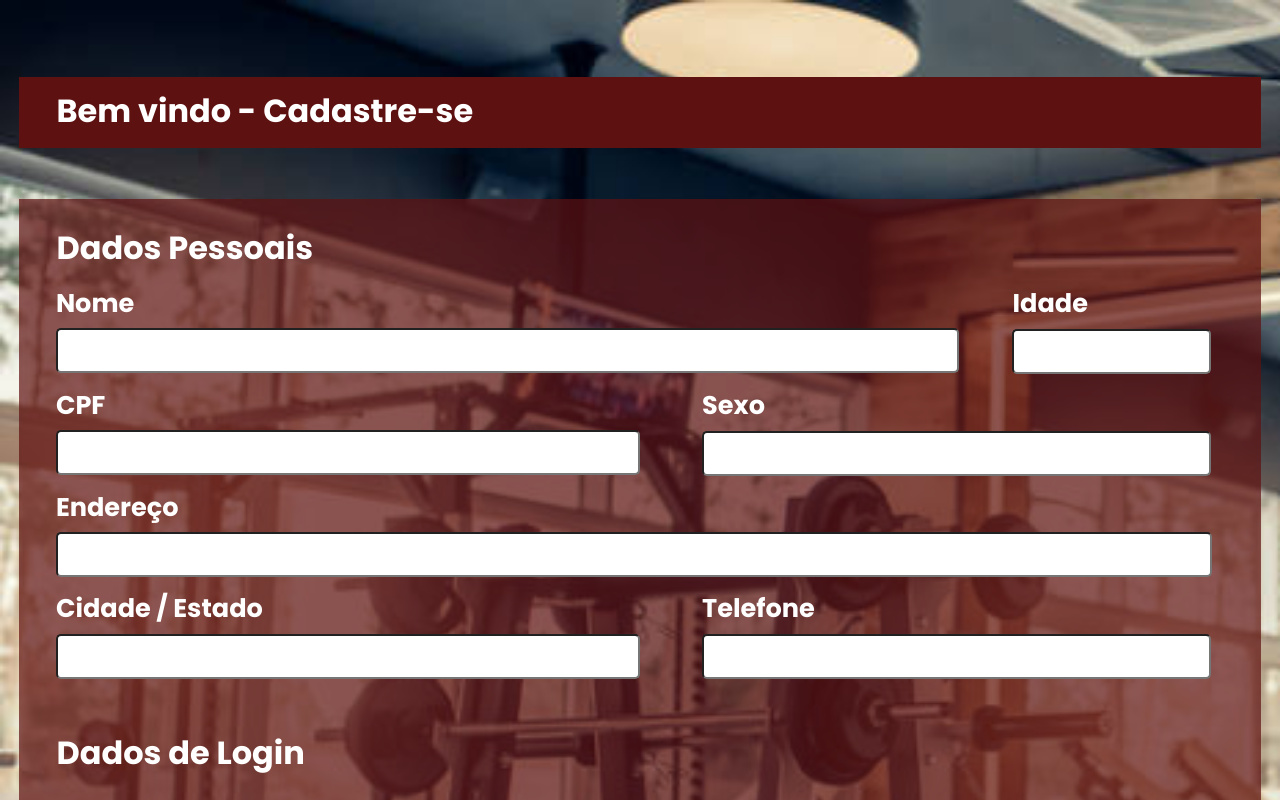
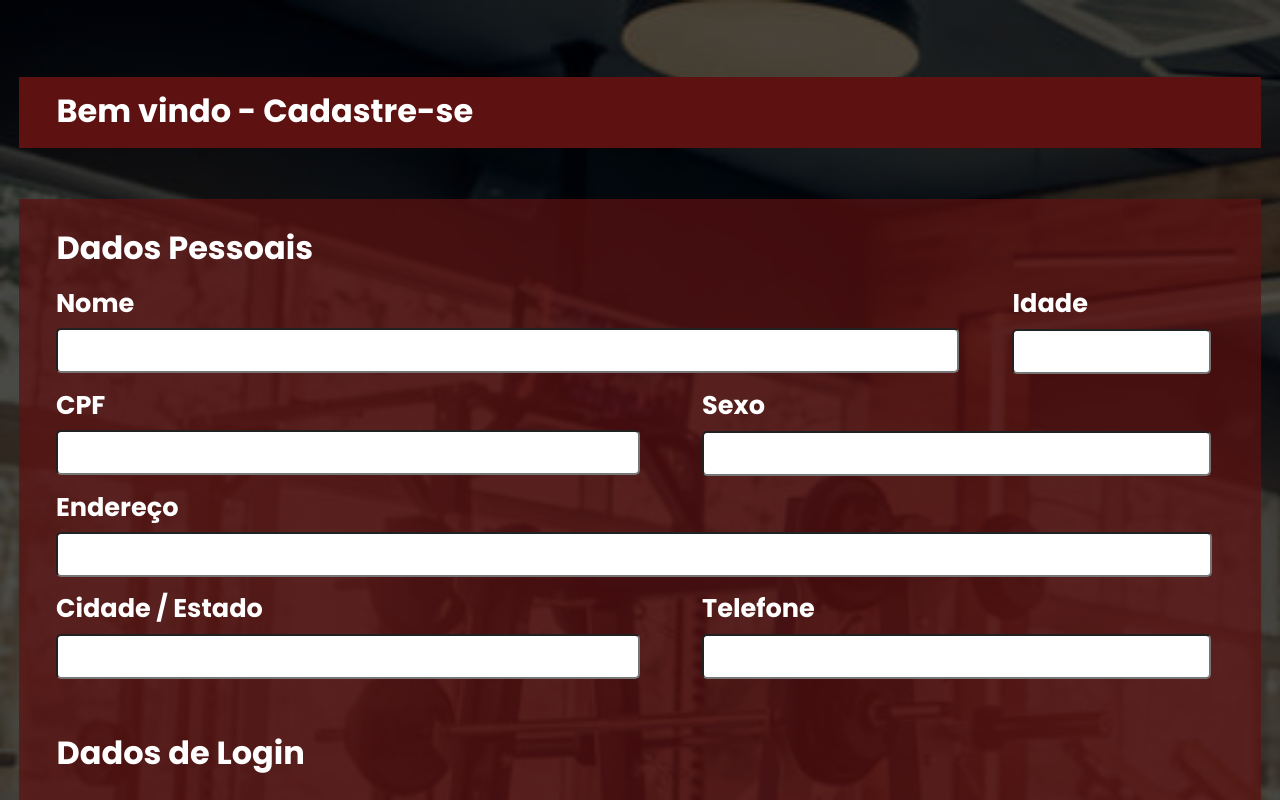
Before and after one commit to AmandaFernandes0701/Frontend-SmartGym---Projeto-Trainee, a React (Create React App) app in the folder smartgym/: page /cadastro in a window 1280 px wide. Shown: the top 800 px of the page. Built offline with nearby package versions, Linux system fonts and the light colour scheme.

Commit message:
Imagem escurecida com css, Cadastro 100% pronto

```diff
--- a/smartgym/src/pages/Cadastro/Cadastro.css
+++ b/smartgym/src/pages/Cadastro/Cadastro.css
@@ -3,7 +3,9 @@
     flex-direction: column;
     align-items: center;
     background-color: #161616;
-    background-image: url(./academia.jpg);
+    background:
+       linear-gradient(rgba(0, 0, 0, 0.7), rgba(0, 0, 0, 0.7)),
+       url(./academia.jpg);
     background-repeat: no-repeat;
     background-size: cover;
     height: 1415px;
```
